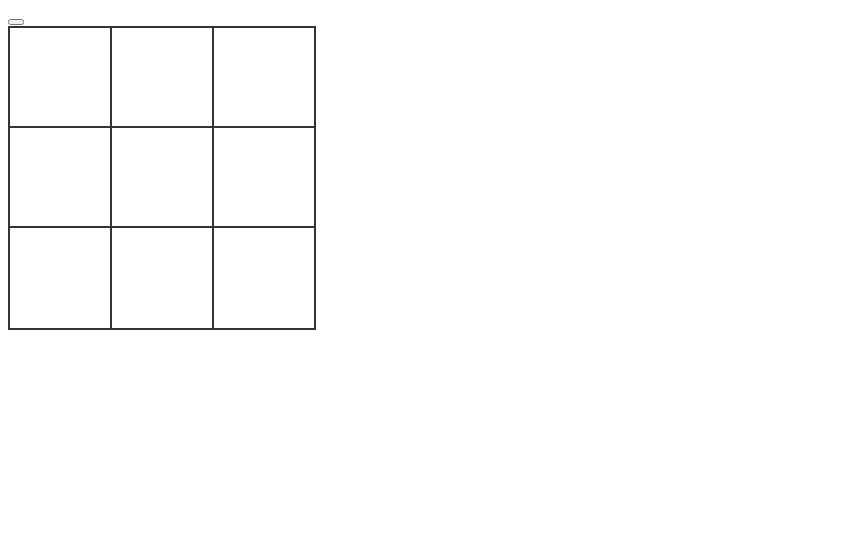
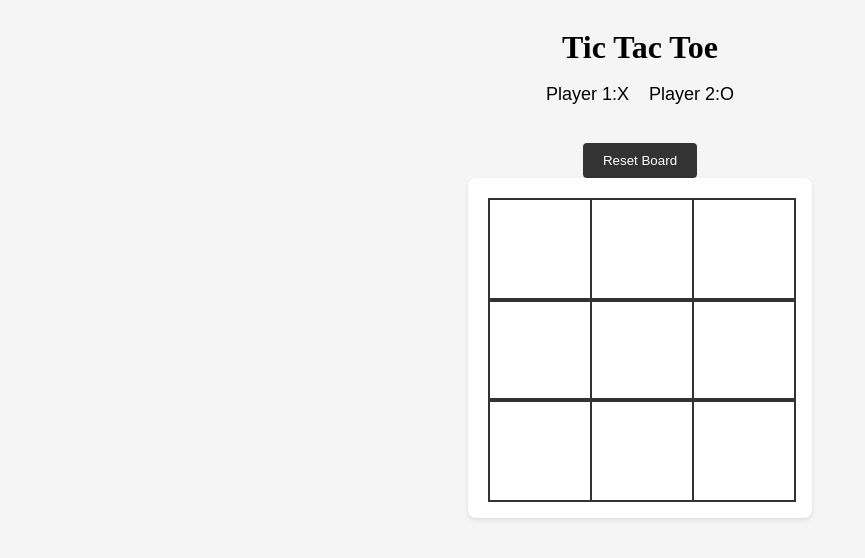
Before and after one commit to GuranshS/Tic-Tac-Toe, a plain HTML site: page index.html in a window 1280 px wide. Shown: the whole page, without its empty margins (0-865 px from the left). Drawn offline with Linux system fonts and the light colour scheme.

Commit message:
added text feedback

```diff
--- a/index.html
+++ b/index.html
@@ -8,7 +8,13 @@
     <link rel="stylesheet" href="style.css">
 </head>
 <body>
-  <button id="reset-button"></button>
+  <h1>Tic Tac Toe</h1>
+  <div class="players">
+    <p>Player 1:X</p>
+    <p>Player 2:O</p>
+  </div>
+  <div class="result"></div>
+  <button id="reset-button">Reset Board</button>
     <div id="game-container">
         <div class="row">
           <div class="cell" data-cell="0"></div>
--- a/script.js
+++ b/script.js
@@ -1,4 +1,3 @@
-
 
 const gameboard = (() => {
     let board = ["", "", "",
@@ -25,6 +24,8 @@ const gameboard = (() => {
             cells.forEach(cell => {
                 cell.textContent = "";
             });
+            const resultDiv = document.querySelector('.result');
+            resultDiv.textContent = "";
         };
 
     const checkWinner = () => {
@@ -67,13 +68,12 @@ const gameFlow = (() => {
     // Define the cells variable
     const cells = document.querySelectorAll('.cell');
     const resetButton = document.querySelector('#reset-button');
-
+    const resultDiv = document.querySelector('.result');
     let gameActive = true;
 
     // Function to stop the game and display result
     const endGame = (result) => {
-        console.log(result);
-        // Add any additional logic or UI updates you may need
+        resultDiv.textContent = result;
         gameActive = false; // Set gameActive to false to prevent further clicks
     };
 
@@ -83,7 +83,7 @@ const gameFlow = (() => {
         gameActive = true;
         console.log("Board has been reset.");
     });
-    // Add event listener to each cell
+
     cells.forEach(cell => {
         cell.addEventListener('click', () => {
             if (!gameActive) {
@@ -103,7 +103,7 @@ const gameFlow = (() => {
             // Check if a player has won
             const winner = gameboard.checkWinner();
             if (winner) {
-                endGame(`Player ${winner} has won!`);
+                endGame(`${winner} has won!`);
             } else if (gameboard.board.every(cell => cell !== "")) {
                 endGame("It's a tie!");
             }
--- a/style.css
+++ b/style.css
@@ -1,24 +1,61 @@
+body {
+  display: flex;
+  justify-content: center;
+  align-items: center;
+  flex-direction: column;
+  background-color: #f5f5f5;
+}
+
+h1 {
+  margin-bottom: 0px;
+}
+#game-container {
+  display: flex;
+  flex-direction: column;
+  align-items: center;
+  background-color: #fff;
+  padding: 20px;
+  border-radius: 8px;
+  box-shadow: 0 2px 4px rgba(0, 0, 0, 0.1);
+}
+
 #game-container .row {
   display: grid;
-    grid-template-columns: repeat(3, 100px); /* Adjust the width of each column */
-    grid-auto-rows: 100px; /* Explicitly set the height of each row */
+  grid-template-columns: repeat(3, 100px);
+  grid-auto-rows: 100px;
   column-gap: 2px;
 }
 
 .cell {
   width: 100%;
   height: 100%;
-    border: 2px solid #333; /* Border color and thickness */
+  border: 2px solid #333;
   display: flex;
   justify-content: center;
   align-items: center;
   font-size: 24px;
-    cursor: pointer;
-    background-color: #fff; /* Background color of each cell */
 }
 
 
+#reset-button {
+  margin-top: 20px;
+  padding: 10px 20px;
+  background-color: #333;
+  color: #fff;
+  border: none;
+  border-radius: 4px;
+  cursor: pointer;
+  font-family: Arial, sans-serif;
+}
 
+.players {
+  font-size: 18px;
+  display: flex;
+  justify-content: center;
+  gap: 20px;
+  font-family: Arial, sans-serif;
+}
   .cell:hover {
+    cursor: pointer;
     background-color: #e0e0e0;
   }
```
Lines whose indentation alone changed are shown as unchanged.
